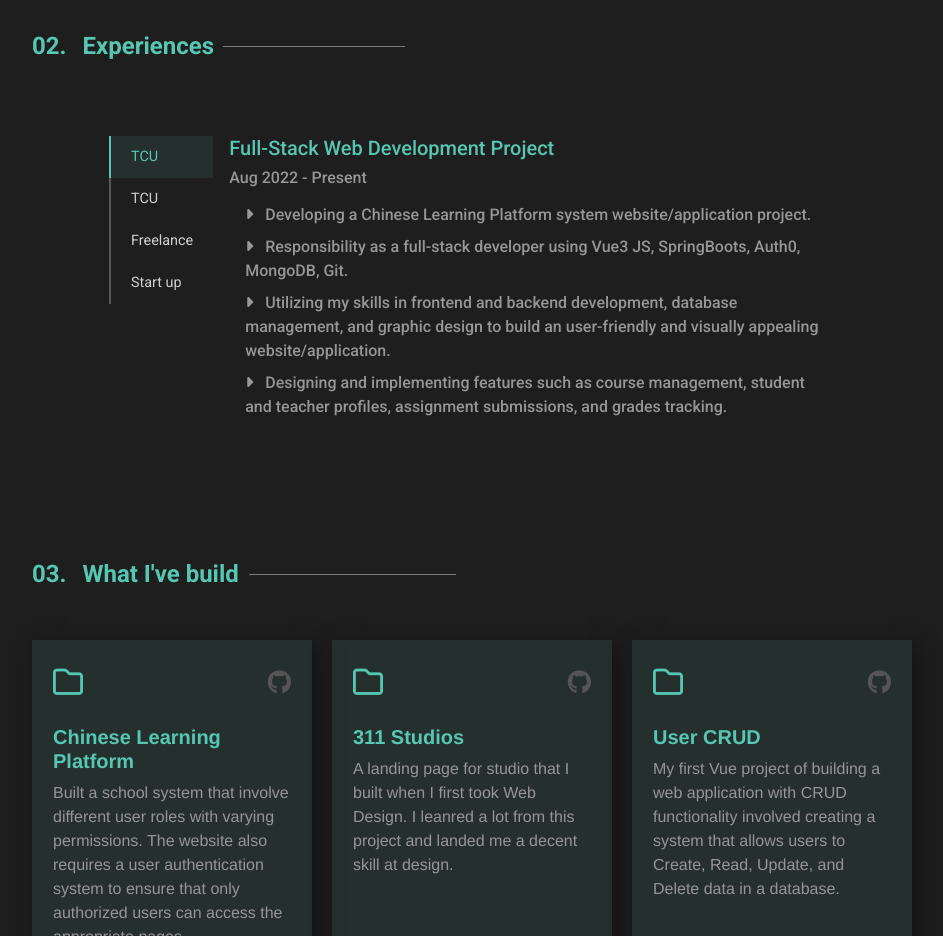
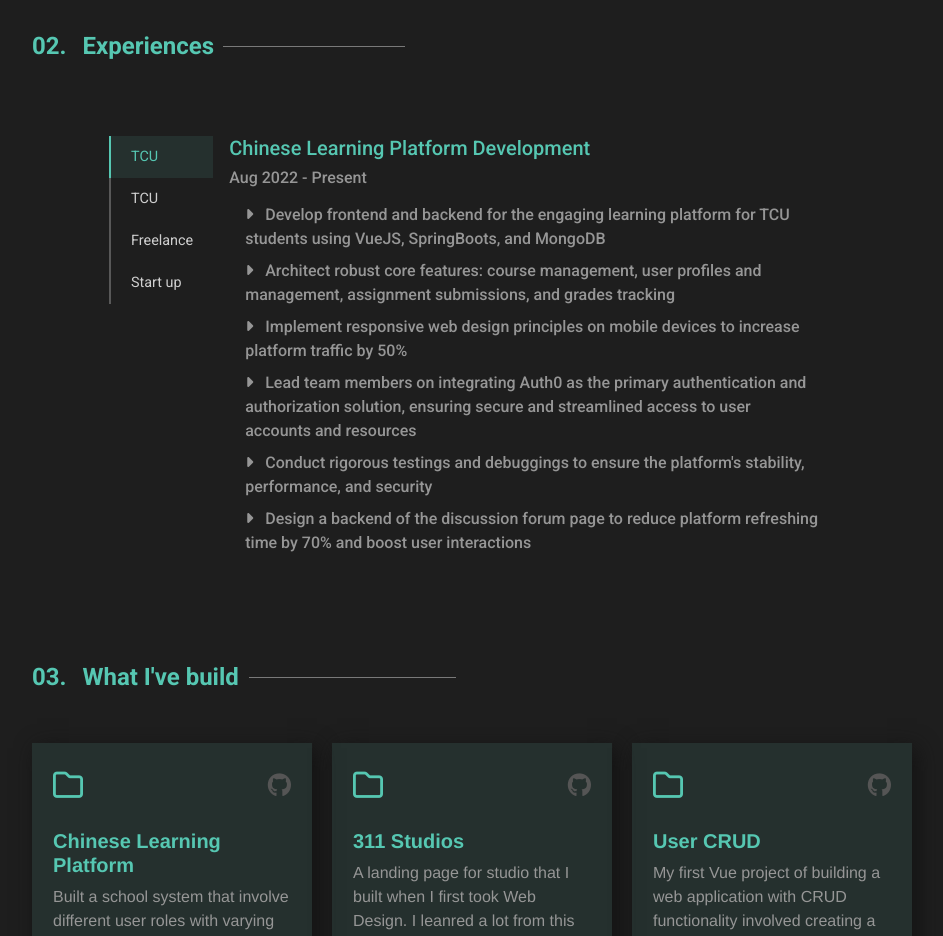
Before and after one commit to baovng/baonguyen-portfolio, a Vue app: page / in a window 1280 px wide. Shown: the part 1560-2496 px from the top of the page, without its empty margins (168-1111 px from the left). Built offline with nearby package versions, Linux system fonts and the light colour scheme.

Commit message:
fixed experience

```diff
--- a/src/components/Experience.vue
+++ b/src/components/Experience.vue
@@ -218,40 +218,44 @@
 		name: 'About',
 		data() {
 			return {
-				job1des: 'Full-Stack Web Development Project',
-				job1: [
-					'Developing a Chinese Learning Platform system website/application project.',
-					'Responsibility as a full-stack developer using Vue3 JS, SpringBoots, Auth0, MongoDB, Git.',
-					'Utilizing my skills in frontend and backend development, database management, and graphic design to build an user-friendly and visually appealing website/application.',
-					'Designing and implementing features such as course management, student and teacher profiles, assignment submissions, and grades tracking.',
-				],
-				job1Time: 'Aug 2022 - Present',
+      job1des: "Chinese Learning Platform Development",
+      job1: [
+        "Develop frontend and backend for the engaging learning platform for TCU students using VueJS, SpringBoots, and MongoDB",
+        "Architect robust core features: course management, user profiles and management, assignment submissions, and grades tracking",
+        "Implement responsive web design principles on mobile devices to increase platform traffic by 50%",
+        "Lead team members on integrating Auth0 as the primary authentication and authorization solution, ensuring secure and streamlined access to user accounts and resources",
+        "Conduct rigorous testings and debuggings to ensure the platform's stability, performance, and security",
+        "Design a backend of the discussion forum page to reduce platform refreshing time by 70% and boost user interactions"],
+      job1Time: "Aug 2022 - Present",
 
-				job2des: 'Java and Python-based system help desk',
-				job2: [
-					'Served as the first point of contact for student encountering software, and program issues.',
-					'Utilized knowledge of Java, Python, and MongoDB to troubleshoot and resolve a range of issues.',
-					'Improved the program and student experience.',
-					'Provided guidance to students to improve performance and user satisfaction.',
-				],
-				job2Time: 'Jan 2022 - May 2022',
+      job2des: "Java and Python-based system help desk",
+      job2: [
+        "Resolved Java and Python related technical issues and coding bugs on students’ programming projects, increasing customer satisfaction rate to 95%",
+        "Utilized knowledge of Java, Python, and MongoDB to troubleshoot and resolve a range of issues",
+        "Documented the standard operating procedures for team members to troubleshoot similar issues, reducing tickets cycle time by 50%",
+        "Provided guidance to students to improving the performance and user satisfaction"
+      ],
+      job2Time: "Jan 2022 - May 2022",
 
-				job3des: 'Freelance Web Developer',
-				job3: [
-					'Designed custom website for local nails salons. Increased business traffic by almost 60%.',
-					'Developed visual appealing and functional site that improved online visibility and customer engagement.',
-					'Maintained and updated the website regularly to ensure smooth operation and address customer feedback.',
-				],
-				job3Time: 'May 2018 - 2021',
+      job3des: "Freelance Web Developer",
+      job3: [
+        "Designed mobile version and custom websites for nails salon featuring service menu and monthly promotions",
+        "Developed the dynamic pricing feature to estimate service costs based on customer selections, achieving in 60% business traffic increase",
+        "Integrated the seamlessly language switching to server Spanish speaking customers, increasing local customers by 30%",
+        "Incorporated customer feedbacks to enhance website and update contents and increase customer loyalty",
+        "Regularly maintained websites to remain website availability at 99%"],
+      job3Time: "May 2018 - Jan 2021",
 
-				job4des: 'E-commerce Product Specialist',
-				job4: [
-					'Established an e-commerce platform to sell products online and conducted market research to identify customer needs and preferences.',
-					'Facilitated the procurement of inventory and ensured customers had access to up-to-date delivery information.',
-				],
-				job4Time: 'July 2018 - Aug 2019',
-			};
-		},
+      job4des: "E-commerce Product Specialist",
+      job4: [
+        "Established an e-commerce platform to sell products online and conducted market research to identify customer needs and preferences",
+        "Analyzed sales data and customer feedback to identify trends and optimize product offerings, increasing 25% sale volume",
+        "Facilitated the procurement of inventory and ensured customers had access to up-to-date delivery information",
+        "Implemented email marking campagins, resulted in 30% increase in returning customers and 20% customer referrals",
+      ],
+      job4Time: "July 2018 - Aug 2019"
+    };
+  }
 	};
 </script>
 <style>
```
Also changed, not shown: 1 other file (tests, documents, lock files or other folders).
